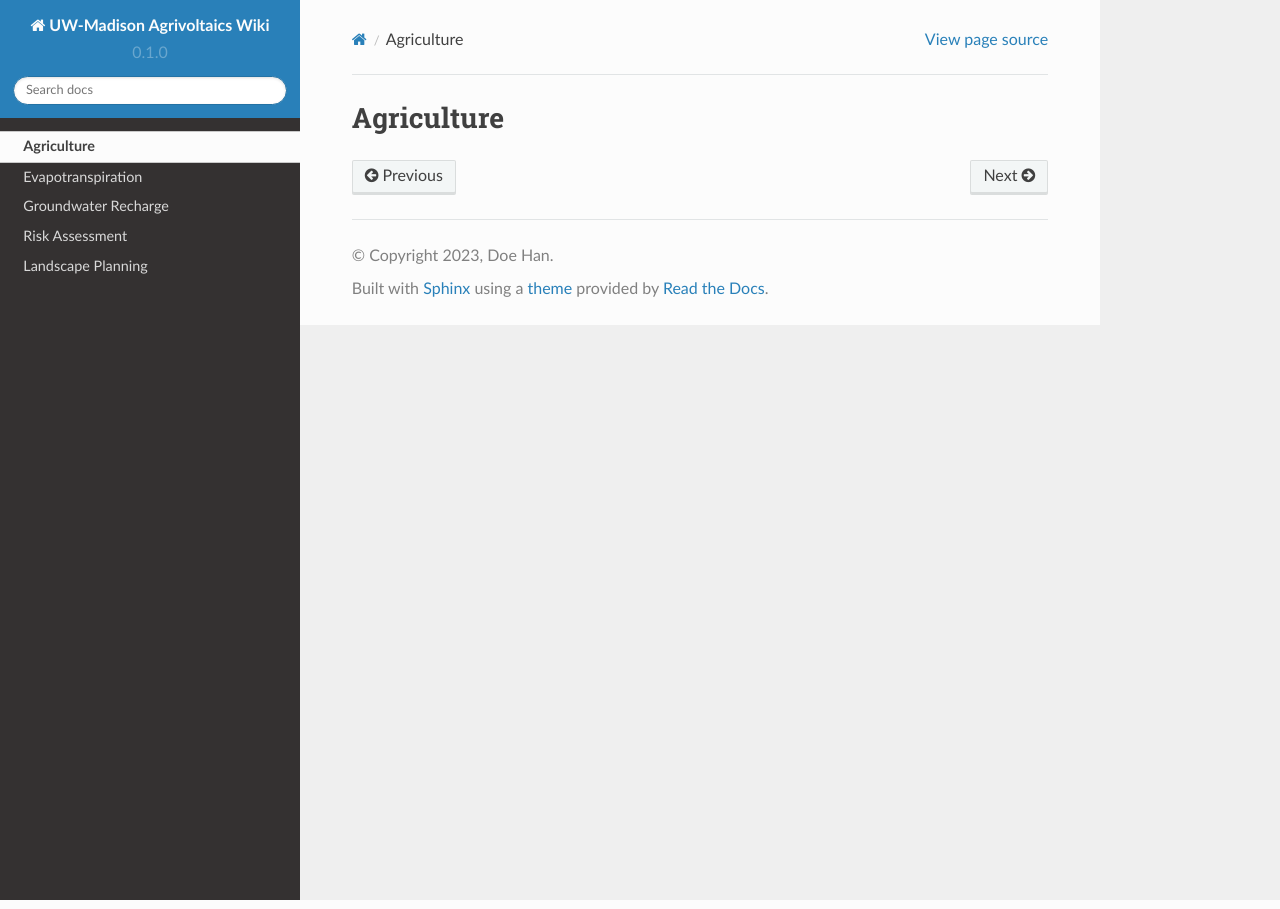
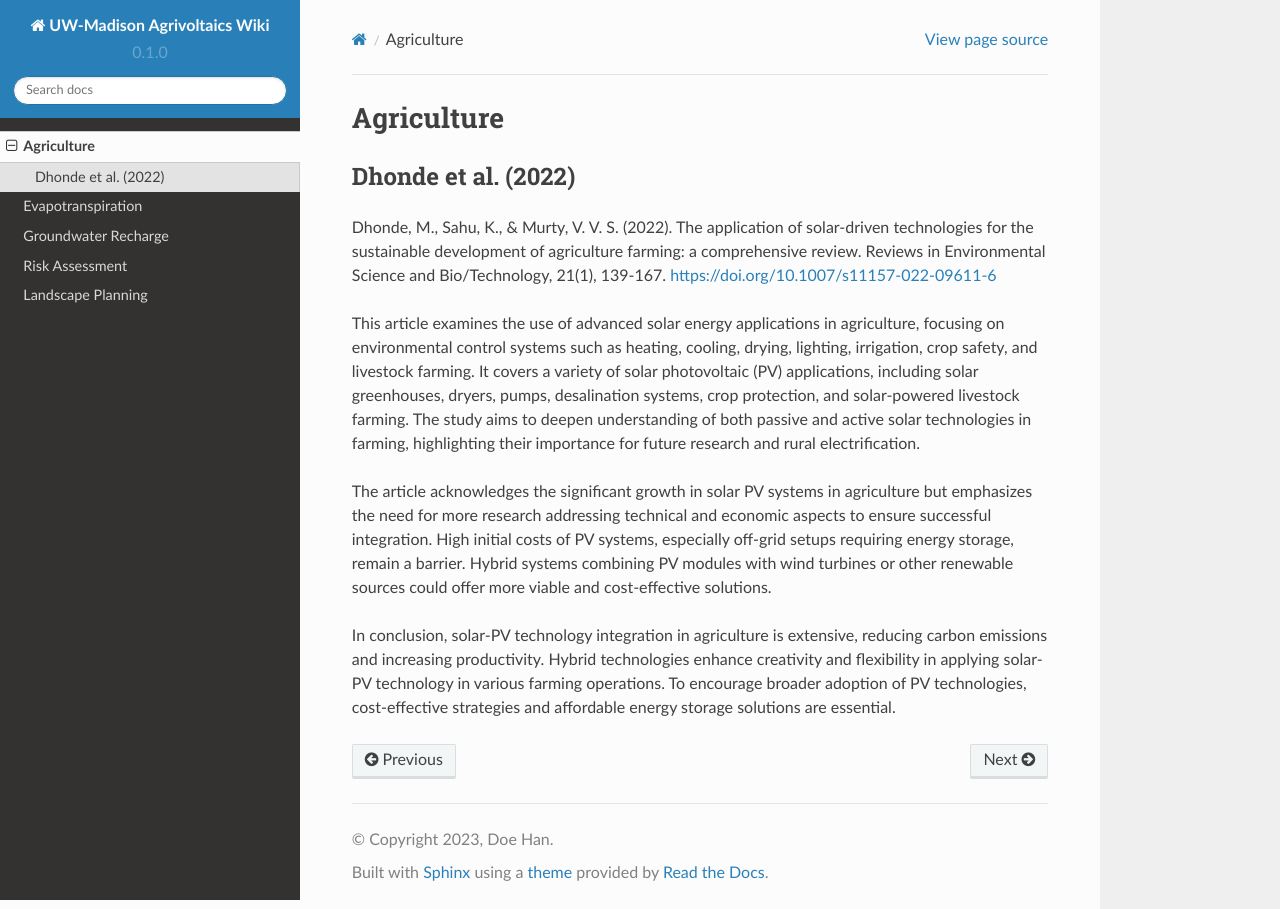
Before and after one commit to hanhydro/wiki, a Sphinx documentation site: the page built from docs/source/ag.rst, in a window 1280 px wide. Built offline with Sphinx 7.4.7 and the Read the Docs theme 2.0.0, drawn with Linux system fonts in a browser that asks for light colours; pages that are not in the unit, such as notebooks, are missing from menus.

Commit message:
Update ag.rst

```diff
--- a/docs/source/ag.rst
+++ b/docs/source/ag.rst
@@ -1,2 +1,13 @@
 Agriculture
 ===========
+
+Dhonde et al. (2022)
+++++++++++++++++++++
+
+Dhonde, M., Sahu, K., & Murty, V. V. S. (2022). The application of solar-driven technologies for the sustainable development of agriculture farming: a comprehensive review. Reviews in Environmental Science and Bio/Technology, 21(1), 139-167. https://doi.org/10.1007/s11157-022-09611-6
+
+This article examines the use of advanced solar energy applications in agriculture, focusing on environmental control systems such as heating, cooling, drying, lighting, irrigation, crop safety, and livestock farming. It covers a variety of solar photovoltaic (PV) applications, including solar greenhouses, dryers, pumps, desalination systems, crop protection, and solar-powered livestock farming. The study aims to deepen understanding of both passive and active solar technologies in farming, highlighting their importance for future research and rural electrification.
+
+The article acknowledges the significant growth in solar PV systems in agriculture but emphasizes the need for more research addressing technical and economic aspects to ensure successful integration. High initial costs of PV systems, especially off-grid setups requiring energy storage, remain a barrier. Hybrid systems combining PV modules with wind turbines or other renewable sources could offer more viable and cost-effective solutions.
+
+In conclusion, solar-PV technology integration in agriculture is extensive, reducing carbon emissions and increasing productivity. Hybrid technologies enhance creativity and flexibility in applying solar-PV technology in various farming operations. To encourage broader adoption of PV technologies, cost-effective strategies and affordable energy storage solutions are essential.
```
